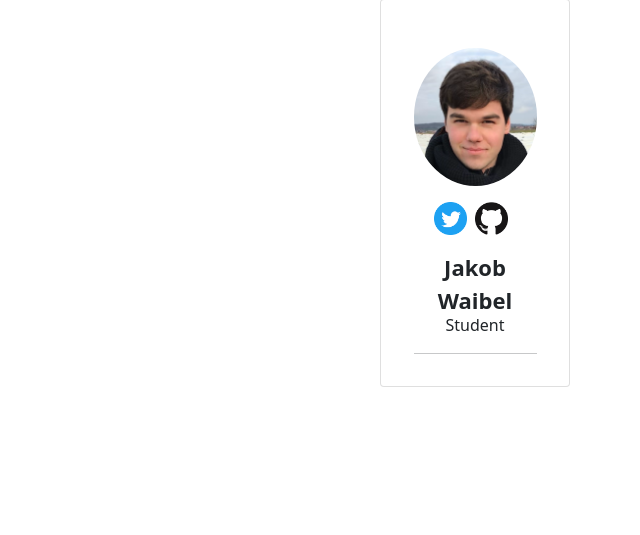
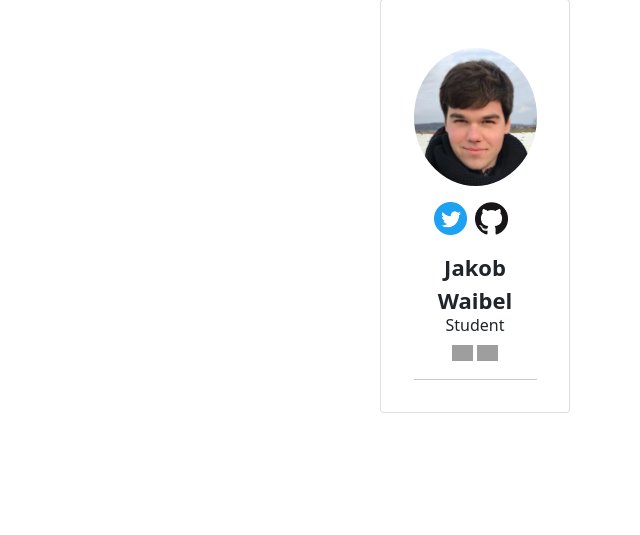
Before and after one commit to JakWai01/personal-website-django, a Django app: page / in a window 1280 px wide. Shown: the part 107-642 px from the top of the page, without its empty margins (640-1280 px from the left). Run offline with Django 3.2, Linux system fonts and the light colour scheme; data that the repository does not hold is empty; grey boxes are pictures that could not be loaded.

Commit message:
feat: Add badges

```diff
--- a/src/templates/src/base.html
+++ b/src/templates/src/base.html
@@ -94,9 +94,17 @@
             <p class="mt-3 mb-0" style="display: block; width: 75%; margin-left: auto; margin-right: auto; font-size: 22px; text-align: center; font-weight: bold;">
               Jakob Waibel
             </p>
-            <p style="display: block; width: 75%; margin-left: auto; margin-right: auto; font-size: 16px; text-align: center; margin-top: -4px;">
+            <p style="display: block; width: 75%; margin-left: auto; margin-right: auto; font-size: 16px; text-align: center; margin-top: -4px; margin-bottom: 2px;">
               Student
             </p>
+            <div style="width: 75%; display: block; margin-left: auto; margin-right:auto; text-align:center;" class="justify-content-between mb-3">
+              <a>
+                <img style="height: 16px;" src="https://img.shields.io/badge/Grades-PDF-blue?style=flat&logo=google">
+              </a>
+              <a>
+                <img style="height: 16px;" src="https://img.shields.io/badge/CV-PDF-blue?style=flat&logo=google">
+              </a>
+            </div>
             <hr style="margin: 0; height: 1px; width: 75%; margin-left: auto; margin-right: auto" />
             <p class="mt-3" style="display: block; width: 75%; margin-left: auto; margin-right: auto; font-size: 12px;">
 
```
